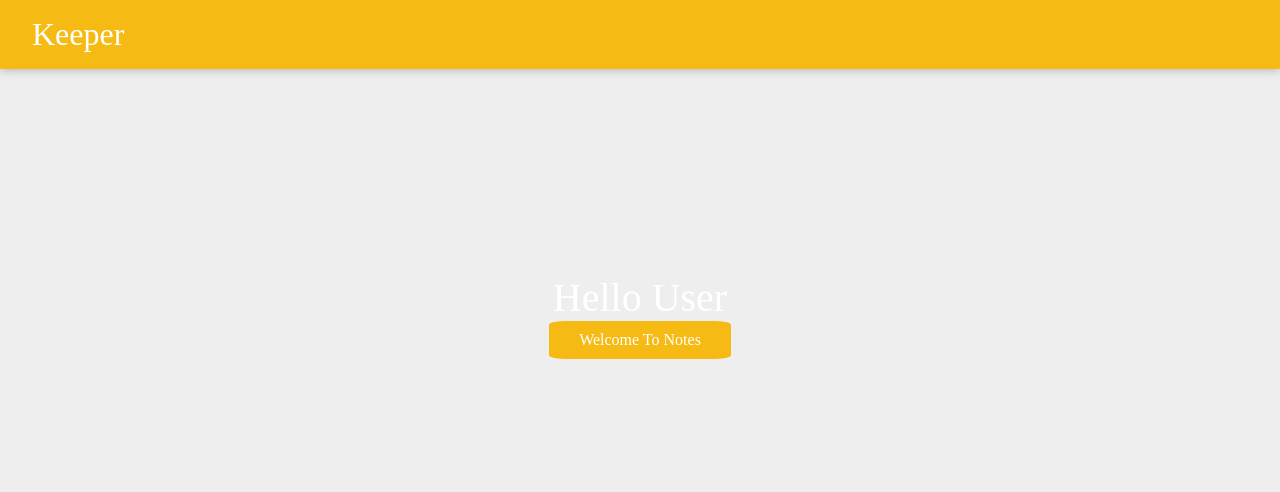
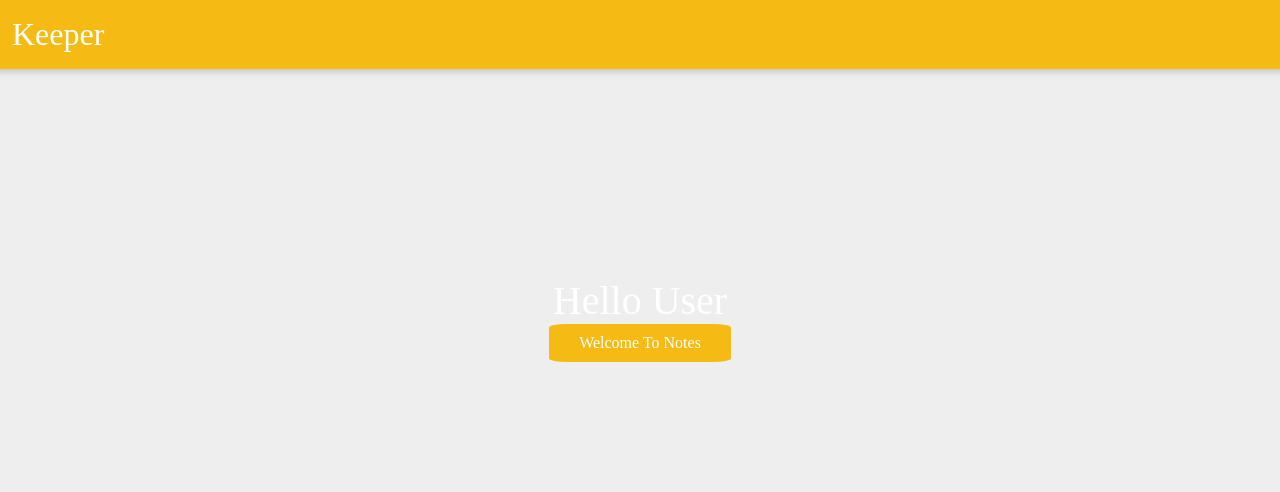
Before and after one commit to ricoace10/Keeper-App-, a React (Vite) app: page / in a window 1280 px wide. Shown: the top 492 px of the page. Built offline with nearby package versions, Linux system fonts and the light colour scheme; a web font is replaced by a local one.

Commit message:
fixining

```diff
--- a/public/styles.css
+++ b/public/styles.css
@@ -8,14 +8,15 @@ html {
 }
 body {
   background: #eee;
-  padding: 0 16px;
+  padding: 0 0 0 0;
   position: relative;
   min-height: 100vh;
 }
 
 header {
   background-color: #f5ba13;
-  margin: auto -16px;
+  margin: auto -20px;
+  outline-width: 100%;
   padding: 16px 32px;
   box-shadow: 0 0 10px 0 rgba(0, 0, 0, 0.3);
 }
@@ -137,6 +138,7 @@ form textarea {
     margin-right: -30px;
     padding: 16px 16px;
     box-shadow: 0 0 10px 0px rgba(0, 0, 0, 0.3);
+    position: relative;
   }
   button {
     background-color: #f5ba13;
@@ -186,4 +188,12 @@ form textarea {
     text-align: center;
     background-color: #fff;
   }
+
+  body {
+    background: #eee;
+    padding: 0 16px;
+    position: relative;
+    min-height: 100vh;
+    width: 100%;
+  }
 }
```
